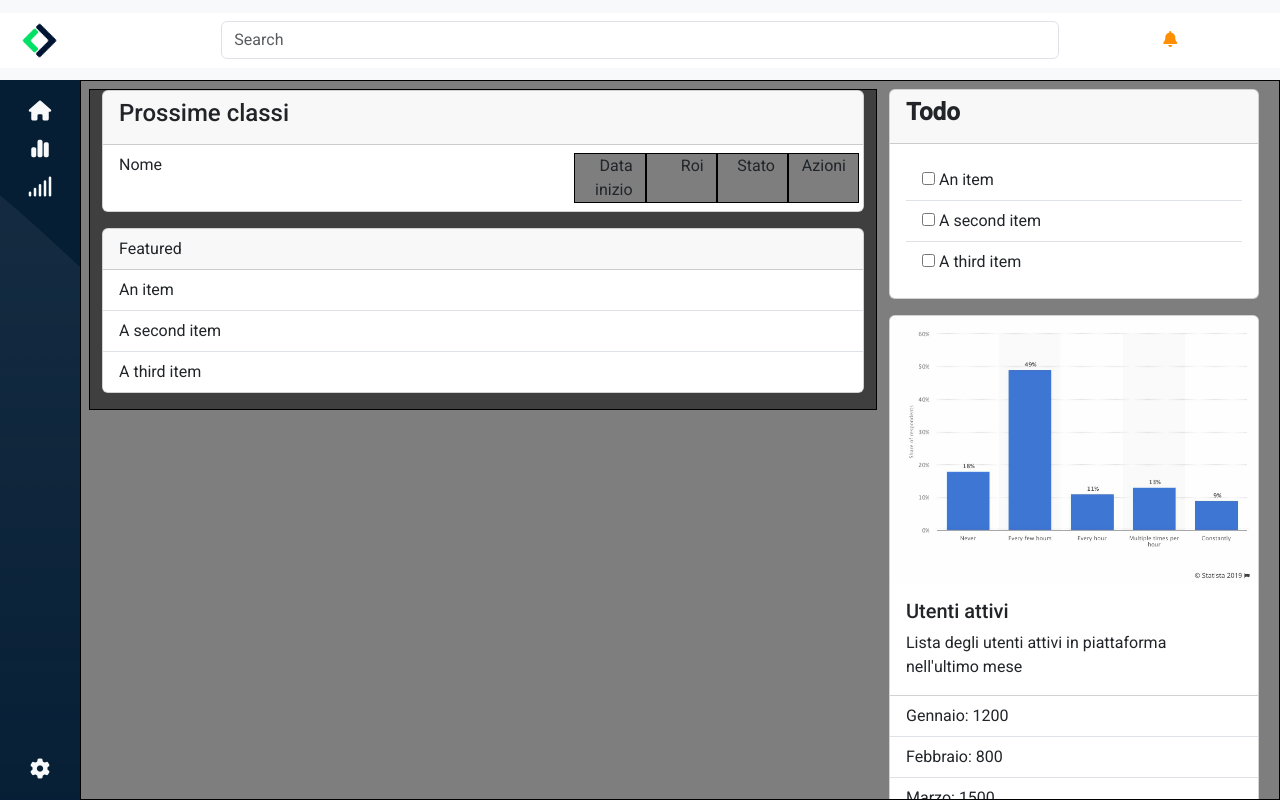
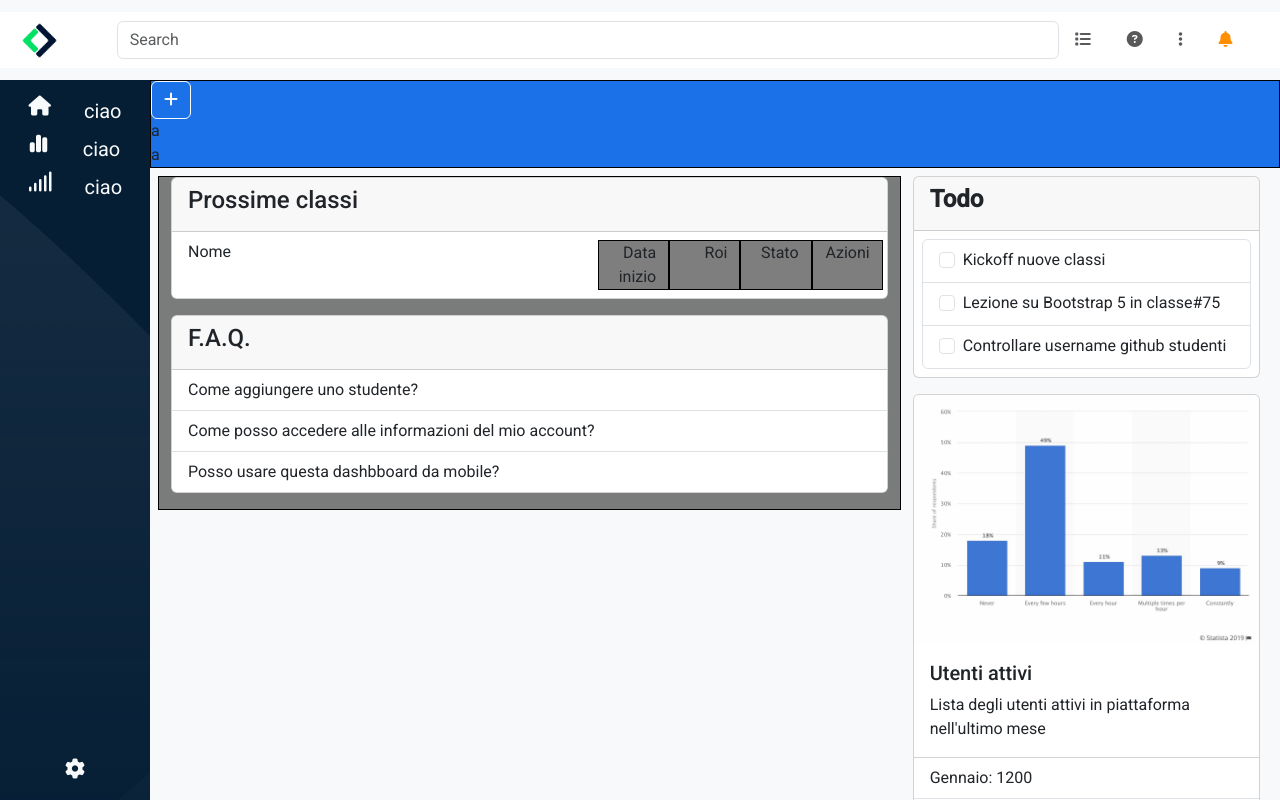
Before and after one commit to Pirisinu/html-css-bootstrap-dashboard, a plain HTML site: page index.html in a window 1280 px wide. Drawn offline with nearby package versions, Linux system fonts and the light colour scheme.

Commit message:
[ADD] CARD

```diff
--- a/css/style.css
+++ b/css/style.css
@@ -5,12 +5,19 @@
   --light-grey:#F8F9FA;
   --blue:#1B72E8;
   --orange-bell:#FF8F00;
+  --grey:#5B5858;
 }
 /****************************************************************
   GENERAL
 ****************************************************************/
 body{
   font-family: 'Roboto', sans-serif;
+}
+a{
+  text-decoration: none;
+}
+.grey{
+  color: var(--grey);
 }
 .orange-bell{
   color: var(--orange-bell);
@@ -53,9 +60,6 @@ body{
   height: 55px;
 }
 /****************************************************************
-  BODY
-****************************************************************/
-/****************************************************************
   HEADER
 ****************************************************************/
 header{
@@ -70,6 +74,9 @@ aside{
 /****************************************************************
   MAIN
 ****************************************************************/
+.top_bar{
+  background-color: var(--blue);
+}
 .box-main{
   height: calc(100vh - 80px);
   padding-top: 80px;
@@ -77,3 +84,12 @@ aside{
 main{
   width: calc(100vw - 80px);
 }
+@media screen and (min-width:998px) {
+  aside{
+    width: 150px;
+  }
+
+  main{
+    width: calc(100vw - 150px);
+  }
+}
--- a/index.html
+++ b/index.html
@@ -27,34 +27,74 @@
         <div class="col-1">
           <img class="ltl_img" src="img/mobile-logo.png" alt="">
         </div>
-        <div class="col-8">
+        <div class="col-9">
           <form role="search">
             <input class="form-control me-2" type="search" placeholder="Search" aria-label="Search">
           </form>
         </div>
-        <div class="col-1 orange-bell">
-          <i class="fa-solid fa-bell"></i>
+        <div class="col-1 col-lg-2 ">
+          <a class="d-none d-lg-inline-block grey m-3" href="#"><i class="fa-solid fa-list"></i></a>
+          <a class="d-none d-lg-inline-block grey m-3" href="#"><i class="fa-solid fa-circle-question"></i></a>
+          <a class="d-none d-lg-inline-block grey m-3" href="#"><i class="fa-solid fa-ellipsis-vertical"></i></a>
+          <a class="orange-bell m-3 " href="#"><i class="fa-solid fa-bell"></i></a>
         </div>
       </div>
     </nav>
   </header>
 
-  <div class="box-main vh-100  d-flex overflow-hidden">
+<!-- MAIN-CONTENT-->
+  <div class="box-main vh-100 d-flex overflow-hidden">
+<!-- ASIDE -->
     <aside class="personal_bg text-center d-flex flex-column justify-content-between  ">
-      <div class="">
+      <div>
         <ul class="list-unstyled mt-3">
-          <li class="mb-2"><a class="text-light fs-5" href="#"><i class="fa-solid fa-house"></i></a></li>
-          <li class="mb-2"><a class="text-light fs-5" href="#"><i class="fa-solid fa-chart-simple"></i></a></li>
-          <li class="mb-2"><a class="text-light fs-5" href="#"><i class="fa-solid fa-signal"></i></a></li>
+          <li class="mb-2">
+            <a class="text-light fs-5 mx-3 d-lg-flex justify-content-around" href="#">
+              <i class="fa-solid fa-house"></i>
+              <span class="ps-2  d-none d-lg-block">ciao</span>
+            </a>
+          </li>
+          <li class="mb-2">
+            <a class="text-light fs-5 mx-3 d-lg-flex justify-content-around" href="#">
+              <i class="fa-solid fa-chart-simple"></i>
+              <span class="ps-2  d-none d-lg-block">ciao</span>
+            </a>
+          </li>
+          <li class="mb-2">
+            <a class="text-light fs-5 mx-3 d-lg-flex justify-content-around" href="#">
+              <i class="fa-solid fa-signal"></i>
+              <span class="ps-2  d-none d-lg-block">ciao</span>
+            </a>
+          </li>
         </ul>
       </div>
       <div class="d-flex justify-content-center align-items-end pb-3">
         <a class="text-light fs-5" href="#"><i class="fa-solid fa-gear"></i></a>
       </div>
     </aside>
-    <main class=" overflow-auto debug">
-      <div class="row row-cols-1 row-cols-md-2 m-2">
-        <div class="col-md-8 h-100 debug">
+<!-- CONTENT -->
+    <main class="overflow-auto bg-body-tertiary">
+      <div class="top_bar debug">
+
+        <div class="my_offcanvas">
+          <button class="btn btn-outline-light" type="button" data-bs-toggle="offcanvas" data-bs-target="#offcanvasScrolling" aria-controls="offcanvasScrolling"><i class="fa-solid fa-plus"></i></button>
+          <div class="offcanvas w-100 offcanvas-end" data-bs-scroll="true" data-bs-backdrop="false" tabindex="-1" id="offcanvasScrolling" aria-labelledby="offcanvasScrollingLabel">
+            <div class="offcanvas-header">
+              <h5 class="offcanvas-title" id="offcanvasScrollingLabel">Offcanvas with body scrolling</h5>
+              <button type="button" class="btn-close" data-bs-dismiss="offcanvas" aria-label="Close"></button>
+            </div>
+            <div class="offcanvas-body">
+              <p>Try scrolling the rest of the page to see this option in action.</p>
+            </div>
+          </div>
+        </div>
+
+        <div>a</div>
+        <div>a</div>
+      </div>
+      <div class="row row-cols-1 row-cols-lg-2 m-2">
+        <div class="col-lg-8 h-100 debug">
+          <!-- PROSSIME CLASSI -->
           <div class="card mb-3">
             <div class="card-header">
               <h4>Prossime classi</h4>
@@ -73,28 +113,48 @@
               </li>
             </ul>
           </div>
+          <!-- FAQ -->
           <div class="card mb-3">
             <div class="card-header">
-              Featured
+              <h4 class="text-uppercase ">f.a.q.</h4>
             </div>
             <ul class="list-group list-group-flush">
-              <li class="list-group-item">An item</li>
-              <li class="list-group-item">A second item</li>
-              <li class="list-group-item">A third item</li>
+              <li class="list-group-item">Come aggiungere uno studente?</li>
+              <li class="list-group-item">Come posso accedere alle informazioni del mio account?</li>
+              <li class="list-group-item">Posso usare questa dashbboard da mobile?</li>
             </ul>
           </div>
         </div>
-        <div class="col-md-4">
+        <div class="col-lg-4">
+          <!-- CARD TODO -->
           <div class="card mb-3">
             <div class="card-header">
               <h4 class="fw-bold">Todo</h4>
             </div>
-            <ul class="list-group list-group-flush p-3">
-              <li class="list-group-item"><input type="checkbox"> An item</li>
-              <li class="list-group-item"><input type="checkbox"> A second item</li>
-              <li class="list-group-item"><input type="checkbox"> A third item</li>
+            <ul class="list-group border border-1 rounded-2   list-group-flush m-2 ">
+              <li class="list-group-item">
+                <div class="form-check">
+                  <input class="form-check-input" type="checkbox" value="" id="flexCheckDefault">
+                  <label class="form-check-label" for="flexCheckDefault">
+                    Kickoff nuove classi
+                  </label>
+                </div>
+              </li>
+              <li class="list-group-item"><div class="form-check">
+                <input class="form-check-input" type="checkbox" value="" id="flexCheckDefault">
+                <label class="form-check-label" for="flexCheckDefault">
+                  Lezione su Bootstrap 5 in classe#75
+                </label>
+              </div></li>
+              <li class="list-group-item"><div class="form-check">
+                <input class="form-check-input" type="checkbox" value="" id="flexCheckDefault">
+                <label class="form-check-label" for="flexCheckDefault">
+                  Controllare username github studenti
+                </label>
+              </div></li>
             </ul>
           </div>
+          <!-- CARD STATS -->
           <div class="card mb-3">
             <img src="img/stats.jpeg" class="card-img-top" alt="Stats">
             <div class="card-body">
```
